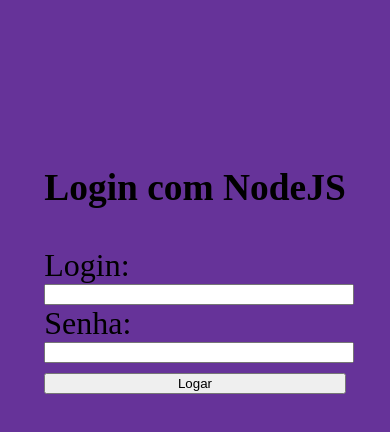
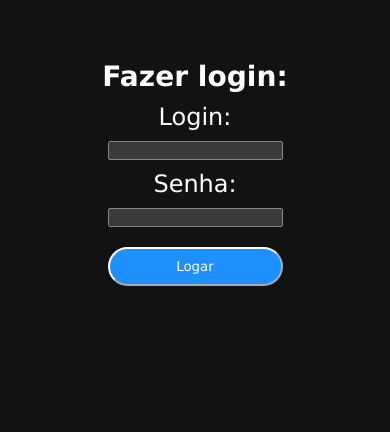
Before and after one commit to geraldotech/ExpressLoginPage, a website: page views/login.html in a window 390 px wide. Drawn offline with Linux system fonts and the light colour scheme.

Commit message:
:pencil: :zap:

```diff
--- a/index.js
+++ b/index.js
@@ -24,12 +24,13 @@
 app.get('/admin/login',(req,res)=>{
     if(req.session.login == null){
        res.render('login');
-       res.send('tente novamente');
+       //res.send('tente novamente');
+       error.innerHTML = "tente again!";
     } else {
     //res.send(req.session.login);
     res.render('panel');
 }
-})
+});
 
 var usuarios = [
     {
--- a/views/style.css
+++ b/public/style.css
@@ -11,7 +11,7 @@
 }
 .container {
     display: flex;
-
+    min-height: 100vh;
     width: 100%;
     max-width: 992px;
     gap: 50px;
@@ -32,21 +32,34 @@
     align-items: center;
 }
 
-div > span {
-    font-size: 2rem;
-}
+
 .btn{
     background: dodgerblue;
-    padding: 10px 15px;
+    padding: 10px 35px;
     border-radius: 20px;
     color: white;
     text-decoration: none;
 }
+
+.btninput{
+
+}
+
 h1{
     margin-bottom: 10px;
 }
 footer{
     margin-top: 100px;
+}
+
+form {
+    display: flex;
+    flex-direction: column;
+    padding: 10px;
+    gap: 10px;
+}
+form .btn{
+    margin-top: 10px;
 }
 
 @media (max-width: 650px){
@@ -59,6 +72,7 @@
         text-align: center;
         width: 100%;
         margin: auto;
+
     }
     footer{
         display: flex;
--- a/views/login.html
+++ b/views/login.html
@@ -5,45 +5,18 @@
     <meta http-equiv="X-UA-Compatible" content="IE=edge">
     <meta name="viewport" content="width=device-width, initial-scale=1.0">
     <title>Login</title>
-    <style>
-        body{
-            box-sizing: border-box;
-            font-size: 1.2rem;
-            background-color: rebeccapurple;
-        }
-        .container{
-            display: flex;
-            height: 60vh;
-            justify-content: center;
-           align-items: center;
-        }
-        form {
-            display: flex;
-            flex-direction: column;
-        }
-        form .btn{
-            margin-top: 10px;
-        }
-        input{
-            width: 100%;
-        }
-        @media (max-width: 650px){
-                .container{
-                    font-size: 2rem;
-                }
-        }
-    </style>
+ <link rel="stylesheet" href="../public/style.css">
 </head>
 <body>
     <section class="container">
  <div>
-    <h3>Login com NodeJS</h3>
+    <h3>Fazer login:</h3>
     <form method="post">
         <label for="login">Login:</label>
         <input type="text" name="login" />
         <label for="senha">Senha:</label>
         <input type="password" name="senha" />
-        <input class="btn" type="submit" name="acao" value="Logar">
+        <input class="btn btninput" type="submit" name="acao" value="Logar">
     </form>
  </div>
     </section>
```
Also changed, not shown: views/index.html (+6 -6 lines), views/panel.html (+10 -28 lines).
